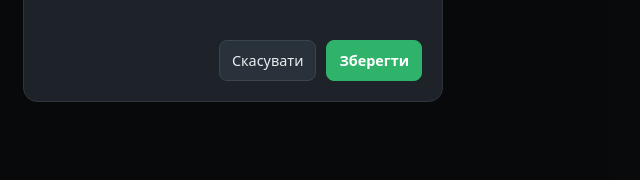
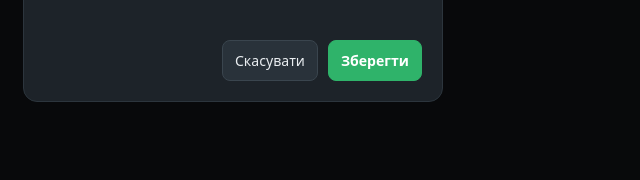
Before and after one commit to 0104smtv-svg/time-tracker, a plain HTML site: page index.html in a window 1280 px wide. Shown: the part 518-698 px from the top of the page, 407-1047 px from the left. Drawn offline with Linux system fonts and the light colour scheme.

Commit message:
Update index.html

```diff
--- a/index.html
+++ b/index.html
@@ -205,7 +205,7 @@
     background: #29323a;
     color: var(--text);
     font: inherit;
-    font-size: .90rem;
+    font-size: .88rem;
     cursor: pointer;
   }
   dialog button.primary { background: var(--green); border-color: var(--green); color: #fff; font-weight: 600; }
```
